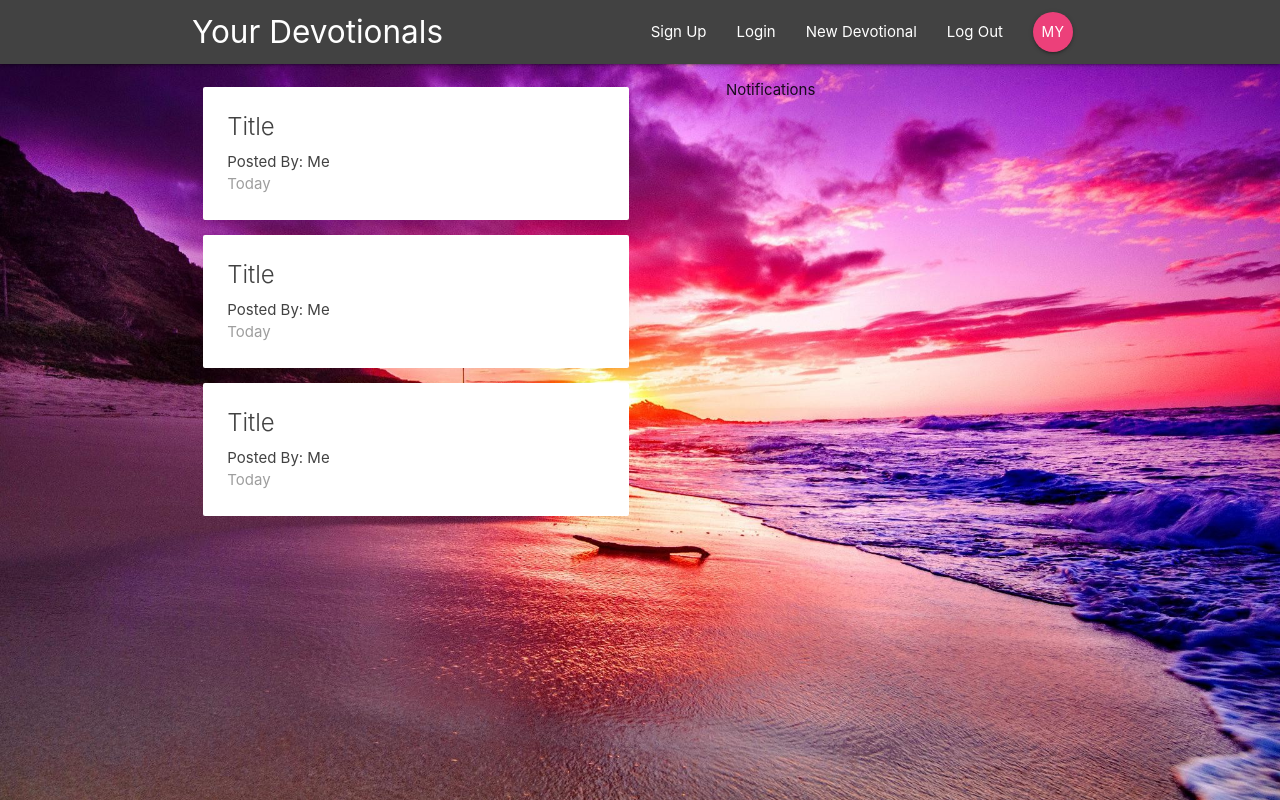
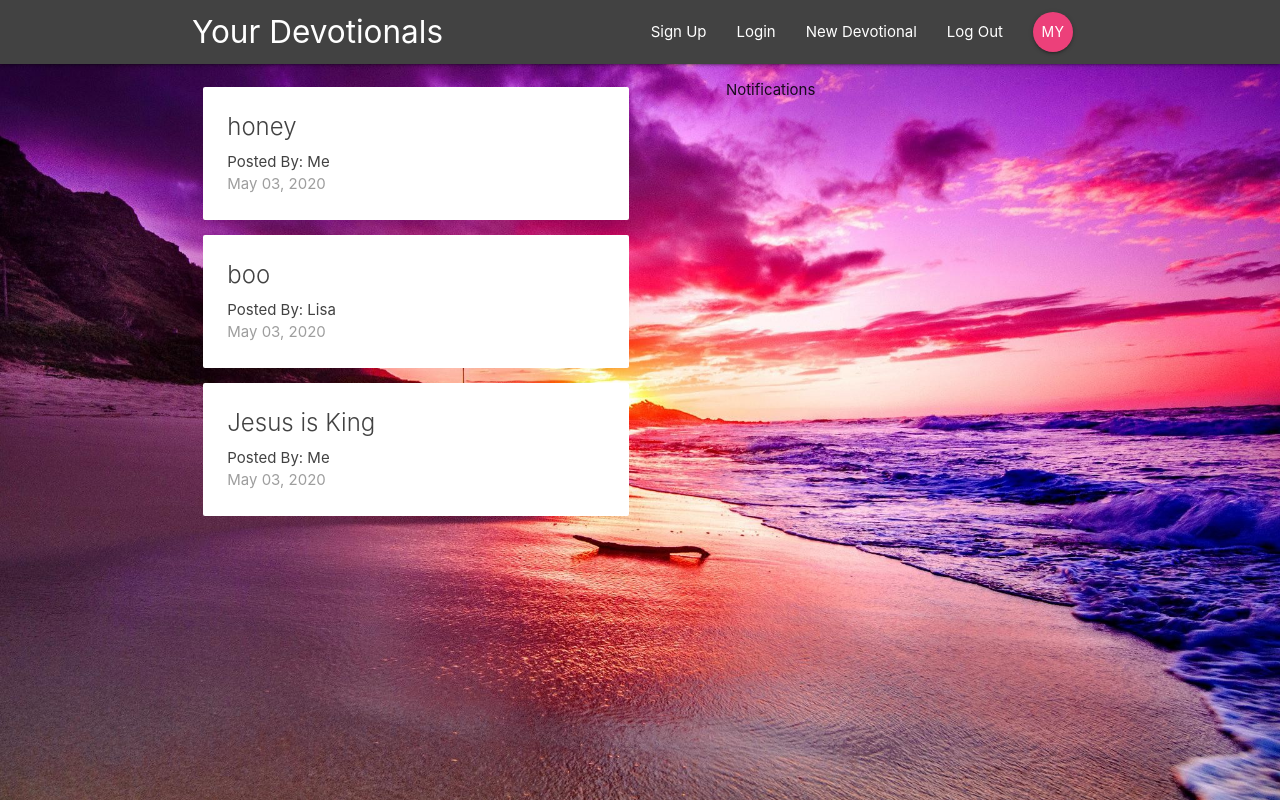
Before and after one commit to mylesz123/prayer-devotionals, a React (Create React App) app: page / in a window 1280 px wide. Built offline with nearby package versions, Linux system fonts and the light colour scheme.

Commit message:
mapping data from store to child components

```diff
--- a/src/Components/devotionals/DevotionalSummary.jsx
+++ b/src/Components/devotionals/DevotionalSummary.jsx
@@ -1,14 +1,14 @@
 import React from 'react'
 
-export default function DevotionalSummary() {
+export default function DevotionalSummary({ title, time, author }) {
     return (
         <div className="card z-depth-0 devotional-summary">
             <div className="card-content grey-text text-darken-3">
                 <span className="card-title">
-                    Title
+                    {title}
                     </span>
-                <p>Posted By: Me</p>
-                <p className="grey-text">Today</p>
+                <p>Posted By: {author}</p>
+                <p className="grey-text">{time}</p>
             </div>
         </div>
     )
--- a/src/Components/devotionals/DevotionalsList.jsx
+++ b/src/Components/devotionals/DevotionalsList.jsx
@@ -1,12 +1,15 @@
 import React from 'react';
 import DevotionalSummary from './DevotionalSummary';
 
-export default function DevotionalsList() {
+export default function DevotionalsList({ devotionals }) {
     return (
         <div className=" devotional-list section">
-            <DevotionalSummary />
-            <DevotionalSummary />
-            <DevotionalSummary />
+            {devotionals && devotionals.map(devotional => (
+                <DevotionalSummary
+                    key={devotional.id}
+                    {...devotional}
+                />
+            ))}
         </div>
     )
 }
--- a/src/data-store/reducers/devotionalReducer.js
+++ b/src/data-store/reducers/devotionalReducer.js
@@ -1,8 +1,8 @@
 const initState = {
     devotionals: [
-        {id: 1, title: "honey", content: "sickle popsicle nickel", time: "Today", who: "Me"},
-        {id: 2, title: "boo", content: "wazoo", time: "Today", who: "Me"},
-        {id: 3, title: "Jesus is King", content: "I have been saved by faith!", time: "Today", who: "Me"},
+        {id: 1, title: "honey", content: "sickle popsicle nickel", time: "May 03, 2020", author: "Me"},
+        {id: 2, title: "boo", content: "wazoo", time: "May 03, 2020", author: "Lisa"},
+        {id: 3, title: "Jesus is King", content: "I have been saved by faith!", time: "May 03, 2020", author: "Me"},
     ],
 };
 const devotionalReducer = (state = initState, action) => {
```
